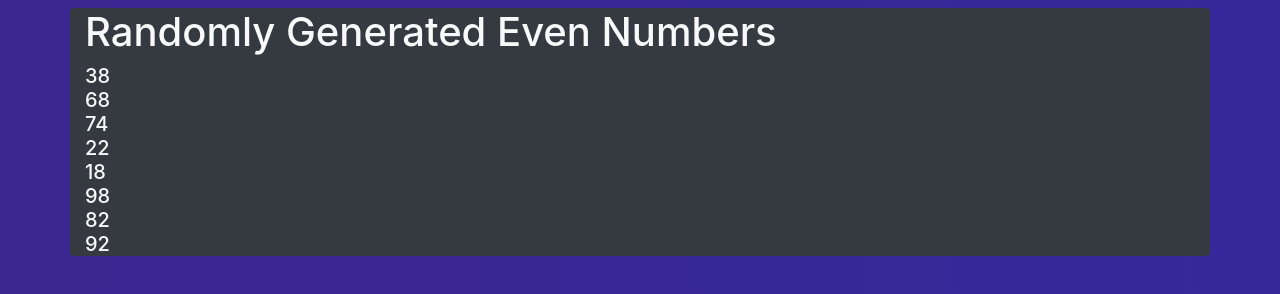
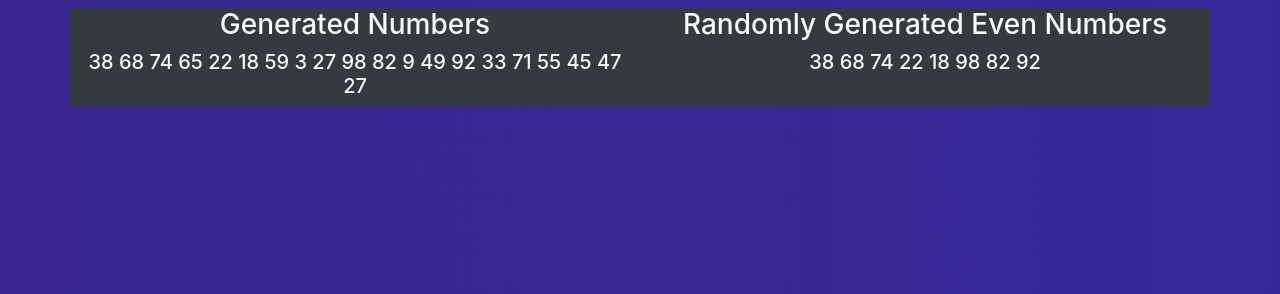
Before and after one commit to rokuwu/webgraf, a plain HTML site: page fordulo2/ketallapotuautomata_feladat1/4.html in a window 1280 px wide. Drawn offline with nearby package versions, Linux system fonts and the light colour scheme.

Commit message:
Done with 1-4. Again.

```diff
--- a/fordulo2/ketallapotuautomata_feladat1/4.html
+++ b/fordulo2/ketallapotuautomata_feladat1/4.html
@@ -6,23 +6,6 @@
     <title>Randomly Generated Even Numbers</title>
     <link rel="stylesheet" href="https://cdn.jsdelivr.net/npm/bootstrap@4.5.3/dist/css/bootstrap.min.css" integrity="sha384-TX8t27EcRE3e/ihU7zmQxVncDAy5uIKz4rEkgIXeMed4M0jlfIDPvg6uqKI2xXr2" crossorigin="anonymous">
     <!--<script src="https://cdn.jsdelivr.net/npm/bootstrap@4.5.3/dist/js/bootstrap.bundle.min.js" integrity="sha384-ho+j7jyWK8fNQe+A12Hb8AhRq26LrZ/JpcUGGOn+Y7RsweNrtN/tE3MoK7ZeZDyx" crossorigin="anonymous"></script>-->
-    <script>
-        function calc(){
-            var out = document.getElementById("results");
-            var num = [];
-            //console.log("Started generating...")
-            for(var i = 0; i < 20; i++){
-                num[i] = Math.floor(Math.random()*100);
-                //console.log("Generated: " + num[i]);
-                if(num[i] % 2 == 0){
-                    out.appendChild(document.createTextNode(num[i]));
-                    out.appendChild(document.createElement("br"));
-                    //console.log(num[i] + " IS EVEN!")
-                }
-                //console.log(">>>>>>>>>>>>>>>>>>>>>>>");
-            }
-        }
-    </script>
     <style>
         body {
             background: linear-gradient(270deg, #2b2bb5, #3b2791, #3c1b75);
@@ -31,6 +14,8 @@
             -webkit-animation: anim 30s ease infinite;
             -moz-animation: anim 30s ease infinite;
             animation: anim 30s ease infinite;
+
+            text-align: center;
         }
 
         @-webkit-keyframes anim {
@@ -49,11 +34,64 @@
             100%{background-position:0% 50%}
         }
     </style>
+    <script>
+        function calc(){
+            var num = [];
+            var even = [];
+            var evenTrack = 0;
+            for(var i = 0; i < 20; i++){
+                num[i] = Math.floor(Math.random()*100);
+                var temp = compare(num[i]);
+                if(temp != undefined){
+                    even[evenTrack++] = temp;
+                }
+                //console.log(even);
+            }
+            //console.log("-------------------------------------");
+            //console.log(num);
+            //console.log(even);
+            //console.log(even.length);
+
+            // Writing out Original numbers
+            for(var i = 0; i < num.length; i++){
+                writeOut("original", num[i]);
+            }
+            // Writing out Even numbers
+            for(var i = 0; i < even.length; i++){
+                writeOut("results", even[i]);
+            }
+        }
+
+        function compare(arg){
+            if(arg % 2 == 0){
+                return arg;
+            }
+            else{
+                return;
+            }
+        }
+
+        function writeOut(id, arg)
+        {
+            out = document.getElementById(id);
+            out.appendChild(document.createTextNode(arg + " "));
+        }
+    </script>
 </head>
 <body onload="calc()">
     <div class="container my-2 bg-dark text-light rounded">
-        <h1>Randomly Generated Even Numbers</h1>
+        <div class="row">
+            <div class="col-sm-6">
+                <h3>Generated Numbers</h3>
+                <h5 id="original"></h5>
+            </div>
+            <div class="col-sm-6">
+                <h3>Randomly Generated Even Numbers</h3>
                 <h5 id="results"></h5>
+            </div>
+        </div>
+
+
     </div>
 </body>
 </html>
```
Also changed, not shown: 1 other file. Lines whose indentation alone changed are shown as unchanged.
